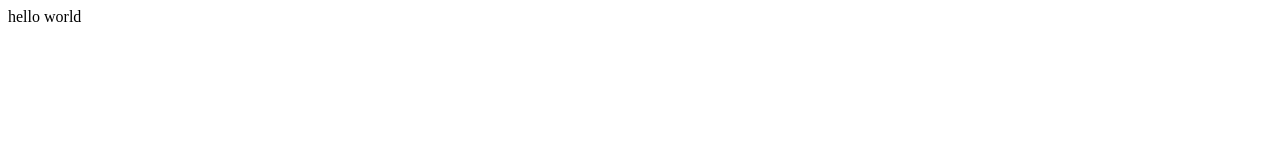
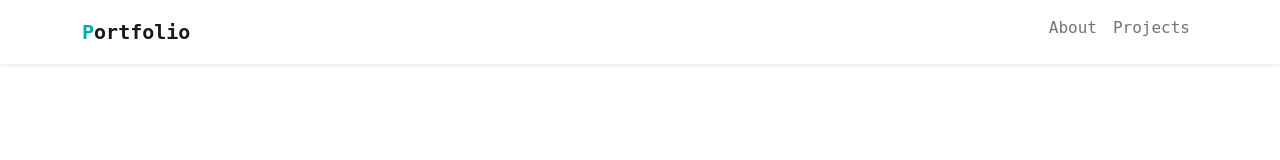
Before and after one commit to sandnb/Portfolio, a plain HTML site: page index.html in a window 1280 px wide. Drawn offline with nearby package versions, Linux system fonts and the light colour scheme.

Commit message:
added stylecss,navbar,images

```diff
--- a/index.html
+++ b/index.html
@@ -1 +1,33 @@
-hello world
+<!doctype html>
+<html lang="en">
+  <head>
+    <meta charset="utf-8">
+    <meta name="viewport" content="width=device-width, initial-scale=1">
+    <title>Portfolio</title>
+    <link href="https://cdn.jsdelivr.net/npm/bootstrap@5.2.2/dist/css/bootstrap.min.css" rel="stylesheet" integrity="sha384-Zenh87qX5JnK2Jl0vWa8Ck2rdkQ2Bzep5IDxbcnCeuOxjzrPF/et3URy9Bv1WTRi" crossorigin="anonymous">
+    <link rel='icon' type="image/png" href="img/techis-logo.png">
+    <link rel="stylesheet" href="style.css">
+  </head>
+  <body>
+    <nav class="navbar navbar-expand-lg shadow-sm">
+        <div class="container">
+            <a class="navbar-brand title-icon" href="#"><span class="font-primary">P</span>ortfolio</a>
+          <button class="navbar-toggler" type="button" data-bs-toggle="collapse" data-bs-target="#navbarToggler">
+            <span class="navbar-toggler-icon"></span>
+          </button>
+          <div class="collapse navbar-collapse" id="navbarToggler">
+            <ul class="navbar-nav ms-auto mb-2">
+              <li class="nav-item">
+                <a class="nav-link font-black" href="#about">About</a>
+              </li>
+              <li class="nav-item">
+                <a class="nav-link font-black" href="#projects">Projects</a>
+              </li>
+            </ul>
+
+          </div>
+        </div>
+      </nav>
+    <script src="https://cdn.jsdelivr.net/npm/bootstrap@5.2.2/dist/js/bootstrap.bundle.min.js" integrity="sha384-OERcA2EqjJCMA+/3y+gxIOqMEjwtxJY7qPCqsdltbNJuaOe923+mo//f6V8Qbsw3" crossorigin="anonymous"></script>
+  </body>
+</html>
--- /dev/null
+++ b/style.css
@@ -0,0 +1,10 @@
+body{
+    font-family: 'monospace',sans-serif;
+}
+.font-primary{
+    color: #00abae;
+}
+.title-icon{
+    font-size: 20px;
+    font-weight: bold;
+}
```
Also changed, not shown: img/project-twitter.png (added), img/sample-woman.jpg (added), img/techis-logo.png (added), 2 other files.
